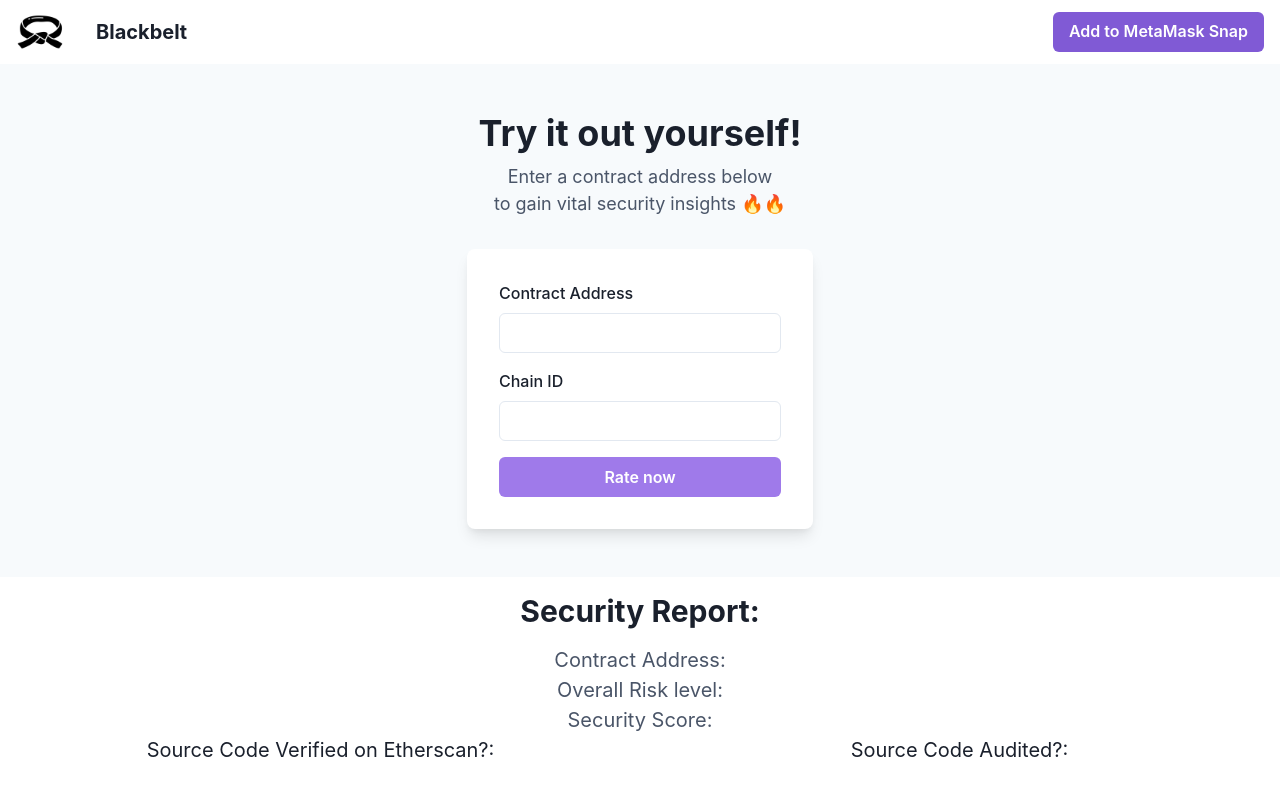
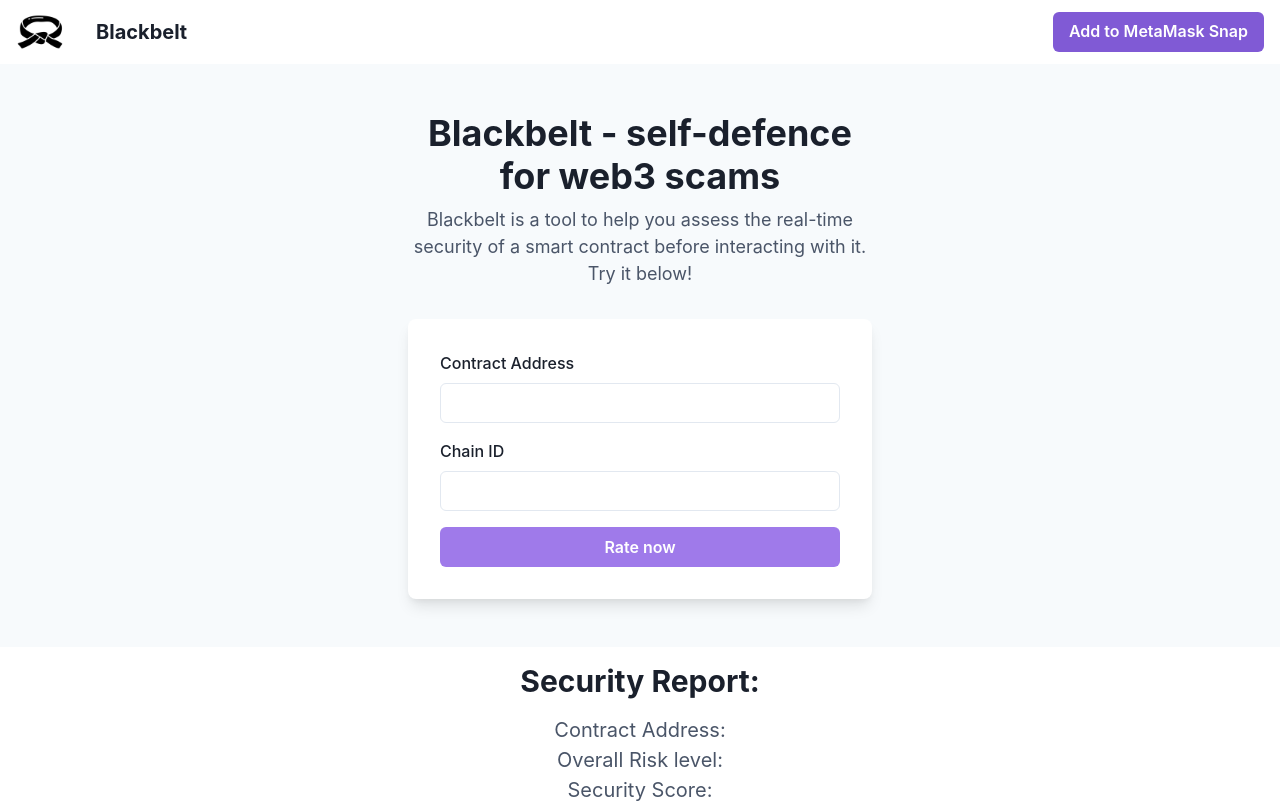
Before and after one commit to s-a-malik/blackbelt, a React (Create React App) app in the folder front-end/blackbelt/: page / in a window 1280 px wide. Shown: the top 803 px of the page. Built offline with nearby package versions, Linux system fonts and the light colour scheme.

Commit message:
blackbelt on snap

```diff
--- a/front-end/blackbelt/src/components/form.js
+++ b/front-end/blackbelt/src/components/form.js
@@ -73,9 +73,10 @@
     bg={useColorModeValue('gray.50', 'gray.800')}>
     <Stack spacing={8} mx={'auto'} maxW={'lg'} py={12} px={6}>
         <Stack align={'center'}>
-        <Heading fontSize={'4xl'}>Try it out yourself!</Heading>
+        <Heading fontSize={'4xl'}>Blackbelt - self-defence for web3 scams</Heading>
         <Text fontSize={'lg'} color={'gray.600'}>
-            Enter a contract address below <br></br> to gain vital security insights 🔥🔥
+            Blackbelt is a tool to help you assess the real-time security of a smart contract before interacting with it. <br></br>
+            Try it below!
         </Text>
         </Stack>
         <Box
```
Also changed, not shown: front-end/blackbelt/src/pages/MainPage/index.js (+0 -19 lines), 2 other files (tests, documents, lock files or other folders).
